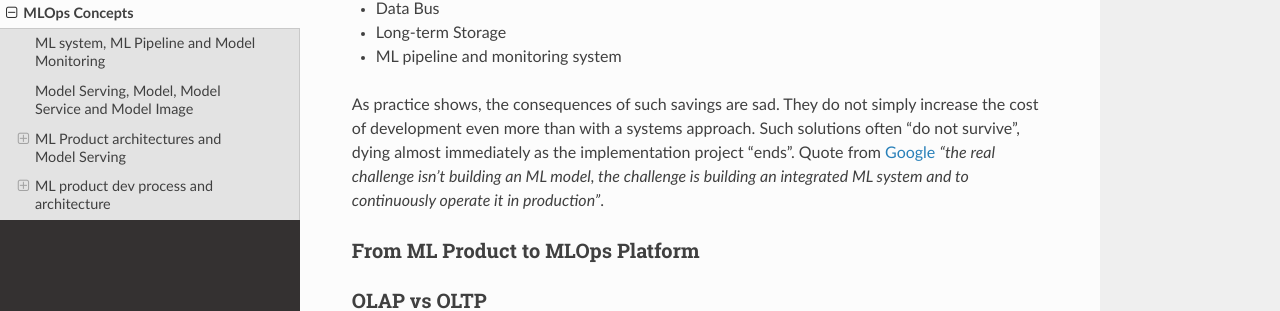
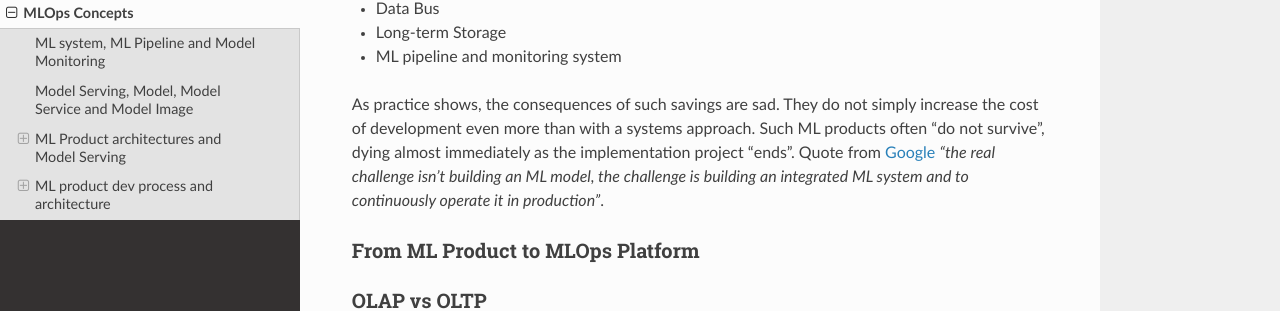
Before and after one commit to 4-DS/SinaraML-Def-Guide, a Sphinx documentation site: the page built from docs/source/concepts.rst, in a window 1280 px wide and 900 px high, scrolled down 10687 px. Shown: the part 163-474 px from the top of the window. Built offline with Sphinx 7.4.7 and the Read the Docs theme 2.0.0, drawn with Linux system fonts in a browser that asks for light colours.

Commit message:
Update concepts.rst

```diff
--- a/docs/source/concepts.rst
+++ b/docs/source/concepts.rst
@@ -192,7 +192,7 @@
 - Long-term Storage
 - ML pipeline and monitoring system
 
-As practice shows, the consequences of such savings are sad. They do not simply increase the cost of development even more than with a systems approach. Such solutions often  “do not survive”, dying almost immediately as the implementation project “ends”. Quote from `Google <https://cloud.google.com/architecture/mlops-continuous-delivery-and-automation-pipelines-in-machine-learning>`_ *"the real challenge isn't building an ML model, the challenge is building an integrated ML system and to continuously operate it in production"*.
+As practice shows, the consequences of such savings are sad. They do not simply increase the cost of development even more than with a systems approach. Such ML products often  “do not survive”, dying almost immediately as the implementation project “ends”. Quote from `Google <https://cloud.google.com/architecture/mlops-continuous-delivery-and-automation-pipelines-in-machine-learning>`_ *"the real challenge isn't building an ML model, the challenge is building an integrated ML system and to continuously operate it in production"*.
 
 
 From ML Product to MLOps Platform
```
